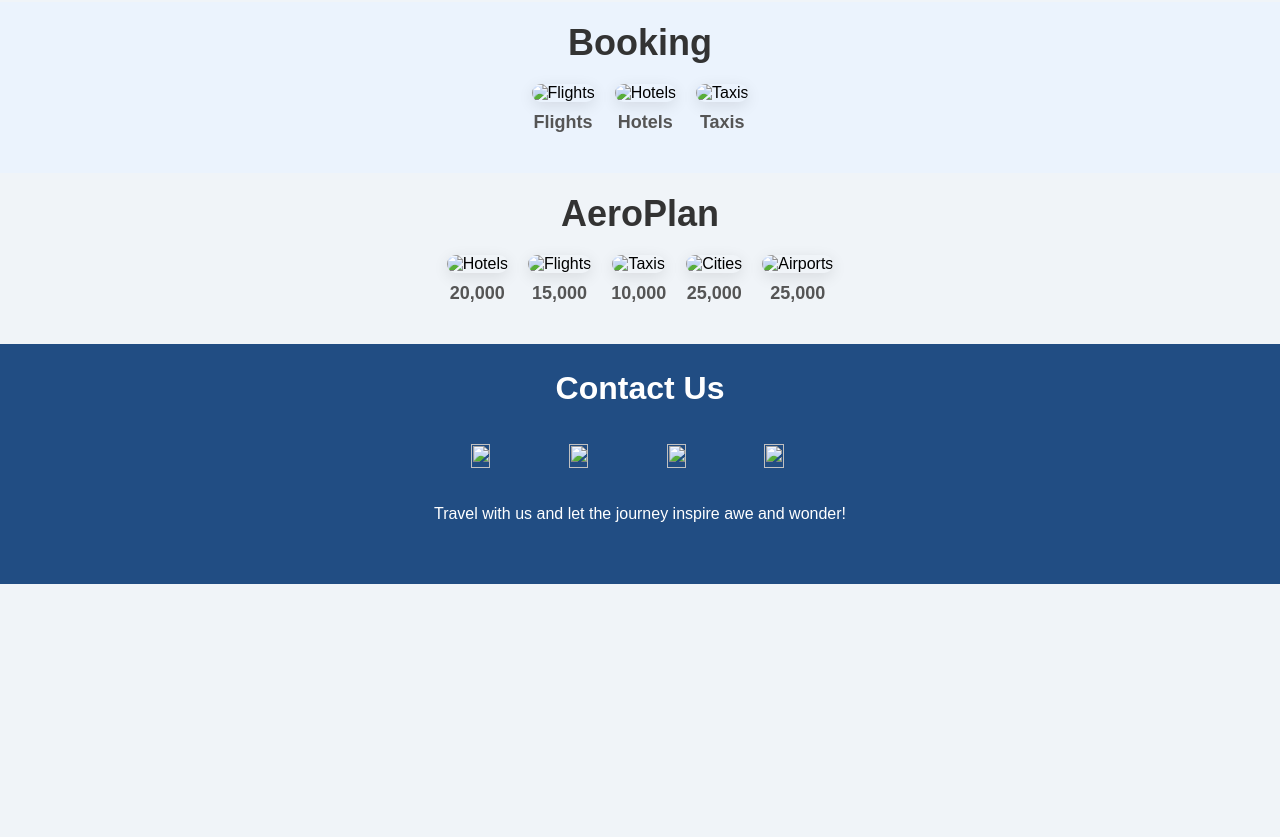
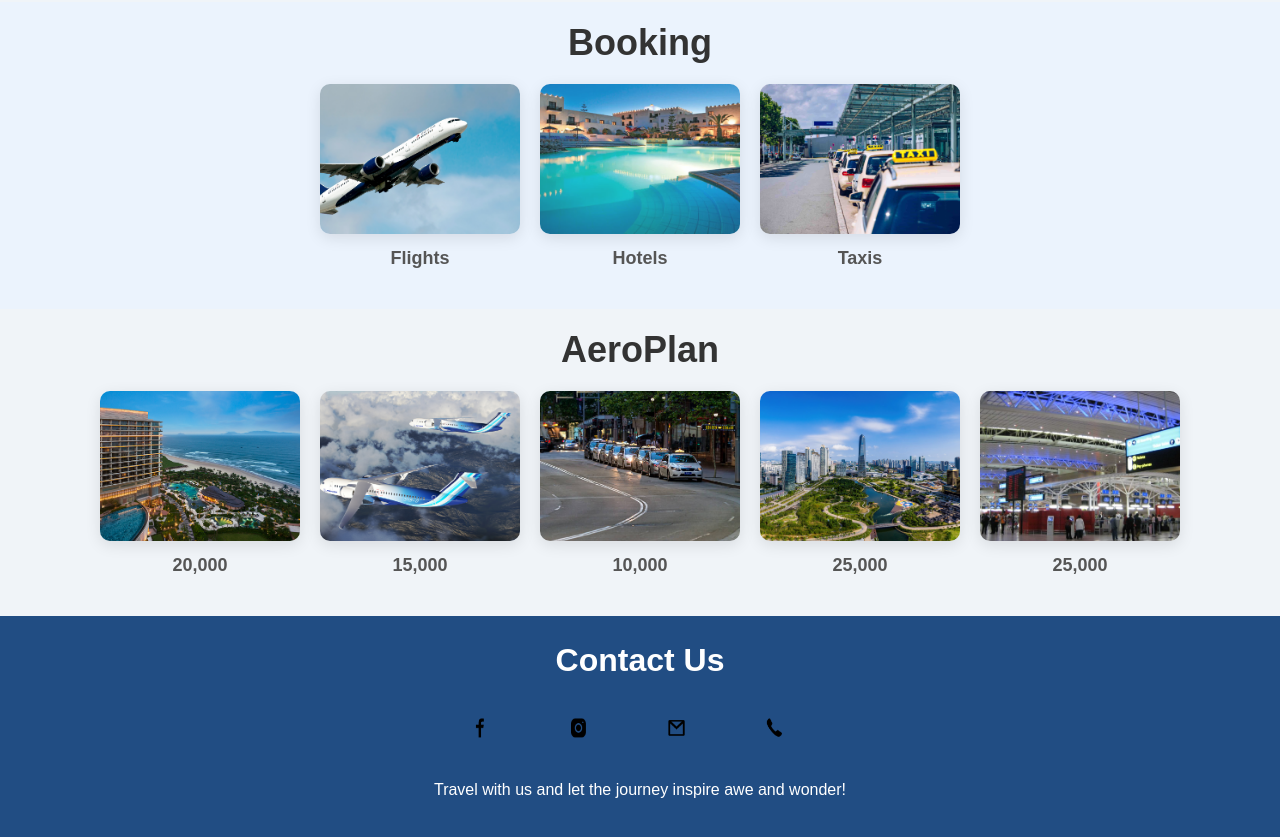
Before and after one commit to Kawthar-Sh20/Airplane-Frontend, a plain HTML site: page index.html in a window 1280 px wide. Shown: the part 579-1416 px from the top of the page. Before the commit the page ends 1163 px from the top, so only its background shows below. Drawn offline with Linux system fonts and the light colour scheme.

Commit message:
Merged old html with new one

```diff
--- a/index.html
+++ b/index.html
@@ -10,7 +10,7 @@
     <header>
       <nav>
         <div class="logo"><p>AeroPlan</p>
-          <img src="Assets/logo.png" alt="Logo" />
+          <img src="/assets/images/logo.png" alt="Logo" />
         </div>
         <div class="search-bar">
           <input type="text" placeholder="Search" />
@@ -41,15 +41,15 @@
         <h1>Booking</h1>
         <div class="booking-options">
           <div class="option">
-            <img src="Assets/flight.png" alt="Flights" />
+            <img src="assets/images/flight.png" alt="Flights" />
             <span>Flights</span>
           </div>
           <div class="option">
-            <img src="Assets/hotel.png" alt="Hotels" />
+            <img src="assets/images/hotel.png" alt="Hotels" />
             <span>Hotels</span>
           </div>
           <div class="option">
-            <img src="Assets/taxis.png" alt="Taxis" />
+            <img src="assets/images/taxis.png" alt="Taxis" />
             <span>Taxis</span>
           </div>
         </div>
@@ -58,23 +58,23 @@
         <h2>AeroPlan</h2>
         <div class="aeroplan-options">
           <div class="option">
-            <img src="Assets/h.png" alt="Hotels" />
+            <img src="assets/images/h.png" alt="Hotels" />
             <span>20,000</span>
           </div>
           <div class="option">
-            <img src="Assets/f.png" alt="Flights" />
+            <img src="assets/images/f.png" alt="Flights" />
             <span>15,000</span>
           </div>
           <div class="option">
-            <img src="Assets/t.png" alt="Taxis" />
+            <img src="assets/images/t.png" alt="Taxis" />
             <span>10,000</span>
           </div>
           <div class="option">
-            <img src="Assets/c.png" alt="Cities" />
+            <img src="assets/images/c.png" alt="Cities" />
             <span>25,000</span>
           </div>
           <div class="option">
-            <img src="Assets/a.png" alt="Airports" />
+            <img src="assets/images/a.png" alt="Airports" />
             <span>25,000</span>
           </div>
         </div>
@@ -83,10 +83,10 @@
         <div class="contact">
             <h1>Contact Us</h1>
             <div class="social-media">
-                <a href="https://www.facebook.com/" target="_blank"><img src="Assets/facebook.png"/></a>
-                <a href="https://www.instagram.com/" target="_blank"><img src="Assets/instagram.png"></a>
-                <a href="https://gmail.com/" target="_blank"><img src="Assets/Gmail.png"></a>
-                <a href="#phone"><img src="Assets/phone.png"></a>
+                <a href="https://www.facebook.com/" target="_blank"><img src="assets/images/Facebook.png"/></a>
+                <a href="https://www.instagram.com/" target="_blank"><img src="assets/images/Instagram.png"></a>
+                <a href="https://gmail.com/" target="_blank"><img src="assets/images/Gmail.png"></a>
+                <a href="#phone"><img src="assets/images/Phone.png"></a>
                 <p>Travel with us and let the journey inspire awe and wonder!</p>
             </div>
         </div>
```
